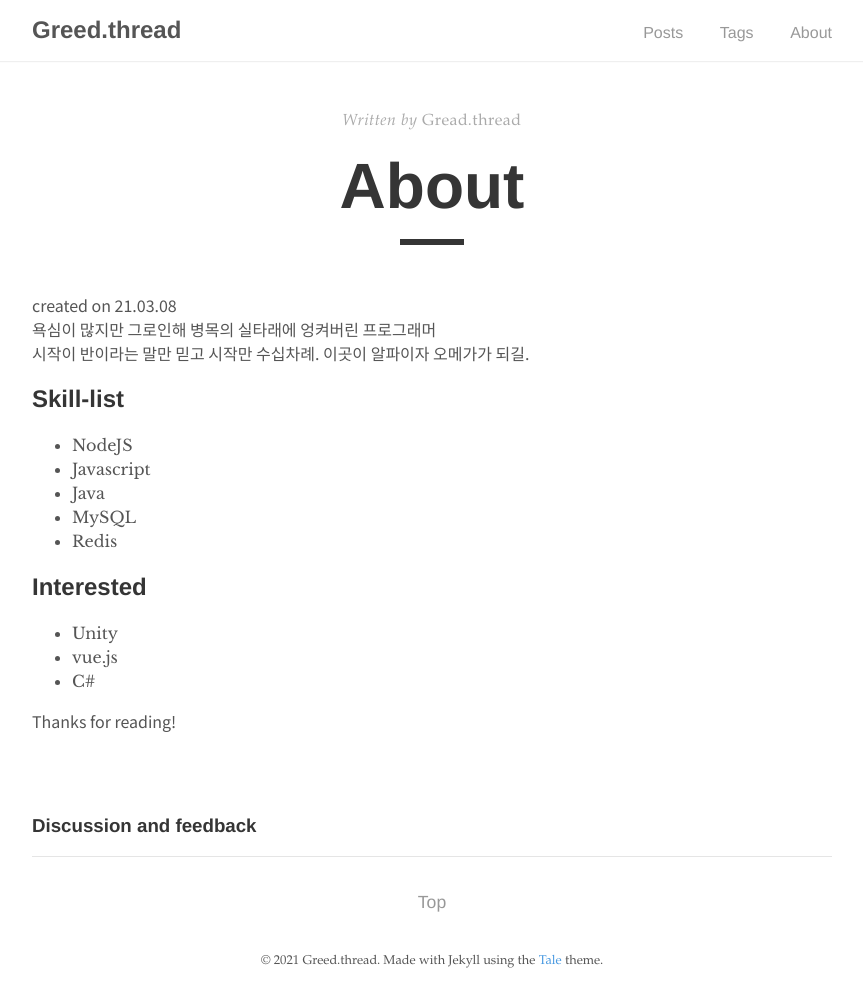
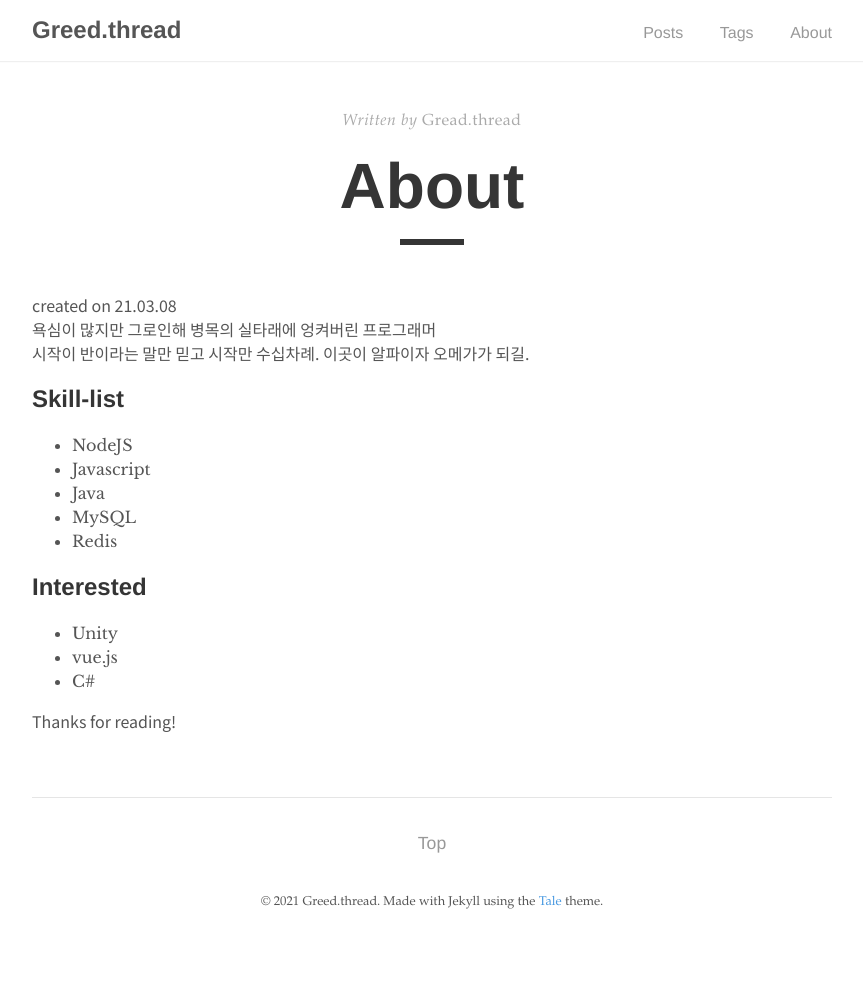
Before and after one commit to greedThread/greedthread.github.io, a Jekyll site: the page built from _pages/about.md, in a window 1280 px wide. Shown: the whole page, without its empty margins (208-1071 px from the left). Built offline with Jekyll 4.4.1, drawn with Linux system fonts in a browser that asks for light colours; comment, search, counter and statistics services are not loaded; after the commit the page ends 945 px from its top, so only the background shows below that.

```diff
--- a/_layouts/post.html
+++ b/_layouts/post.html
@@ -23,7 +23,7 @@ layout: default
   {{ content }}
 </div>
 
-{% if site.comments %}
+{% if site.comments and page.comments != false %}
   {% include disqus_comments.html %}
 {% endif %}
 
```
Also changed, not shown: _pages/about.md (+1 -0 lines).
